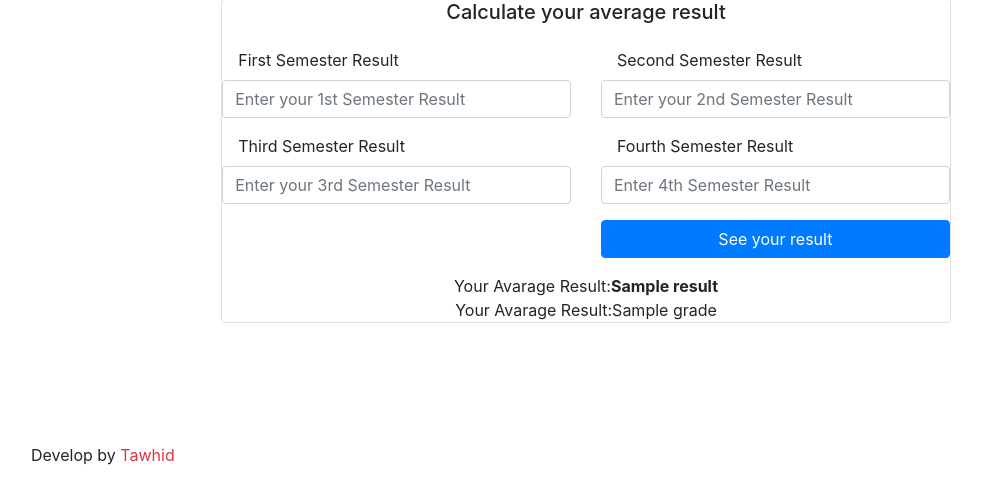
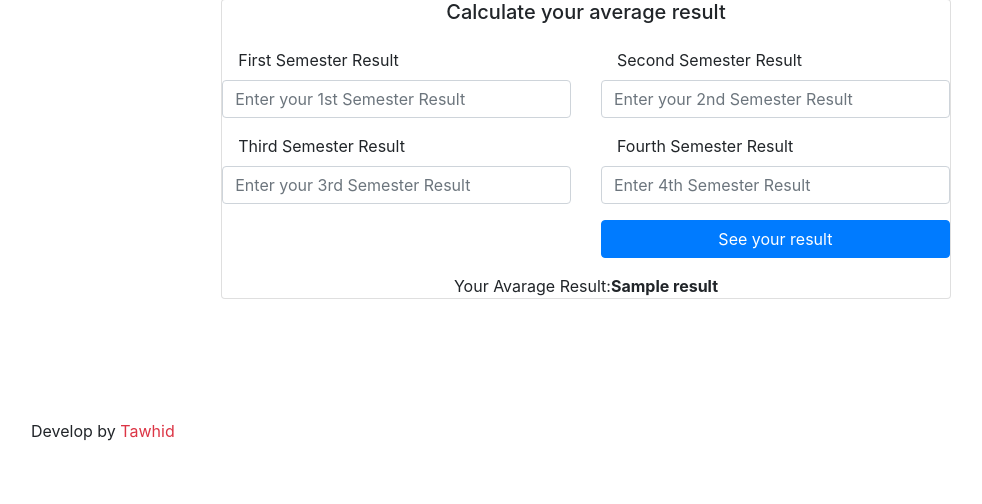
Before and after one commit to fmtawhid/avarage_result, a Django app: template templates/4th.html in a window 1280 px wide. Shown: the part 135-639 px from the top of the page, without its empty margins (54-1036 px from the left). Run offline with Django 4.2, Linux system fonts and the light colour scheme; the template is opened without the code that fills it: most values are stand-ins (such as "Sample title", 1, 10 or a date in 2020); some libraries are stand-ins or nearby versions.

Commit message:
gread delete

```diff
--- a/templates/4th.html
+++ b/templates/4th.html
@@ -55,7 +55,6 @@
                             </div>
                         </div>
                         <div>Your Avarage Result:<b>{{ result }}</b></div>
-                        <div>Your Avarage Result:{{ grade }}</div>
                     </form>
 
 
```
